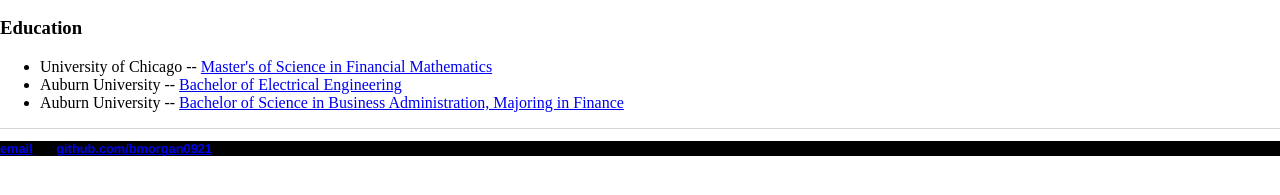
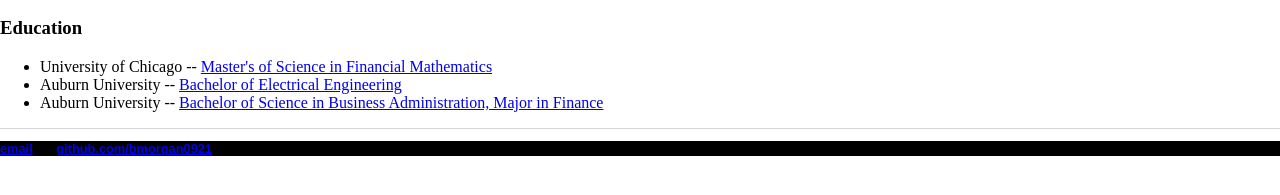
Before and after one commit to bmorgan0921/bmorgan0921.github.io, a Jekyll site: the page built from index.html, in a window 1280 px wide. Shown: the part 291-486 px from the top of the page. Built offline with Jekyll 4.4.1, drawn with Linux system fonts in a browser that asks for light colours.

Commit message:
majoring to major

```diff
--- a/index.html
+++ b/index.html
@@ -29,7 +29,7 @@
 		<ul>
 			<li>University of Chicago -- <a href = 'https://finmath.uchicago.edu'>Master's of Science in Financial Mathematics</a></li>
 			<li>Auburn University -- <a href = 'https://eng.auburn.edu/program/bachelor-electrical-engineering.html'>Bachelor of Electrical Engineering</a></li>
-			<li>Auburn University -- <a href = 'https://harbert.auburn.edu/academics/departments/department-of-finance/index.php'> Bachelor of Science in Business Administration, Majoring in Finance</a></li>
+			<li>Auburn University -- <a href = 'https://harbert.auburn.edu/academics/departments/department-of-finance/index.php'> Bachelor of Science in Business Administration, Major in Finance</a></li>
 		</ul>
 
 	</section>
```
